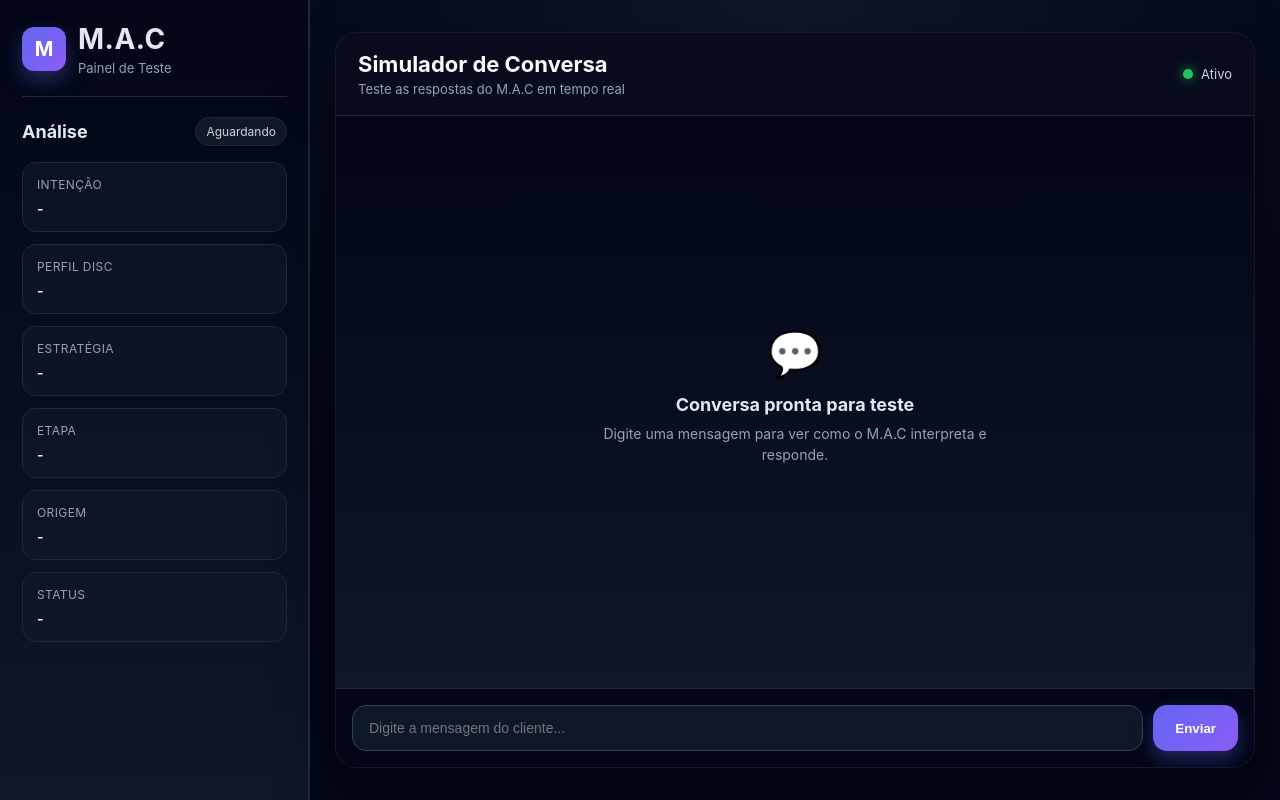
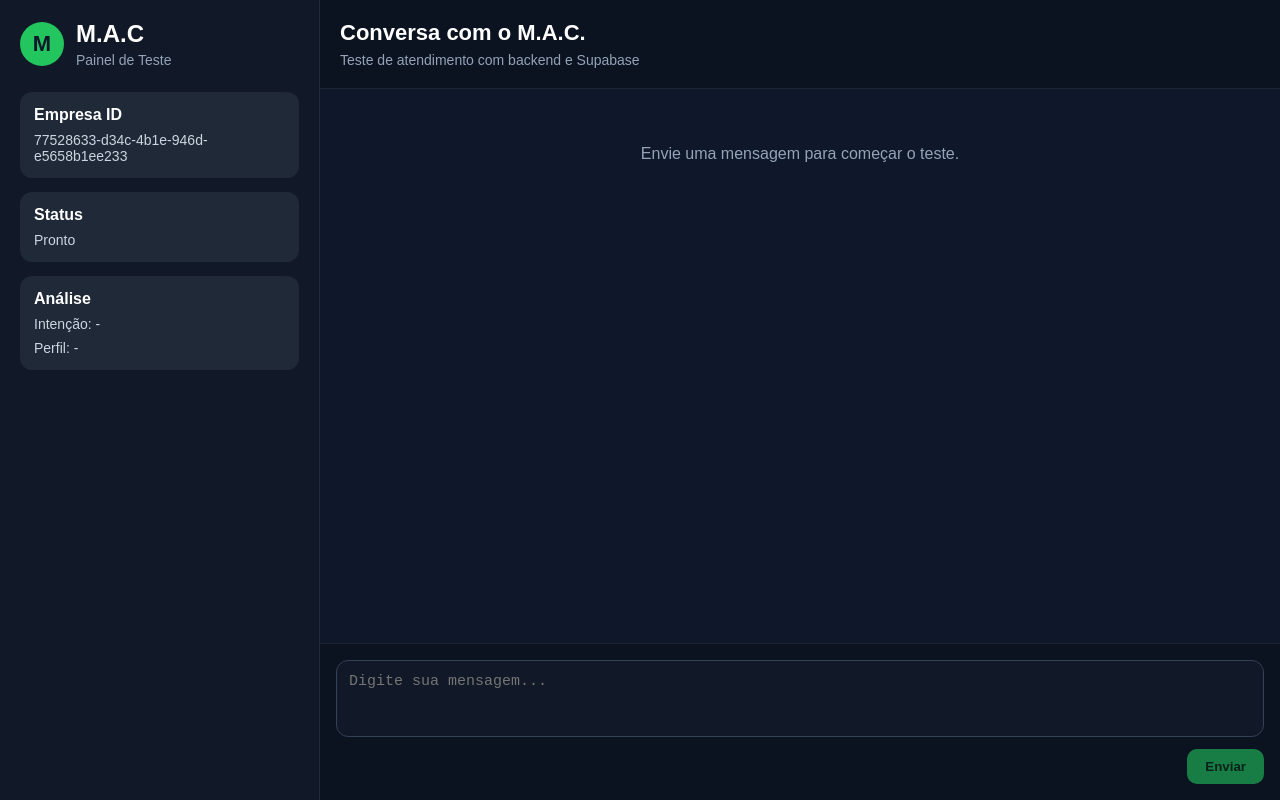
Before and after one commit to bubber28/mac-frontend, a Next.js app: page / in a window 1280 px wide. Built offline with nearby package versions, Linux system fonts and the light colour scheme.

Commit message:
Refactor API call and improve UI elements

```diff
--- a/app/page.js
+++ b/app/page.js
@@ -1,5 +1,8 @@
 "use client";
+
 import { useState, useRef, useEffect } from "react";
+
+const EMPRESA_ID = "77528633-d34c-4b1e-946d-e5658b1ee233";
 
 export default function Page() {
   const [msg, setMsg] = useState("");
@@ -12,7 +15,7 @@ export default function Page() {
     if (chatRef.current) {
       chatRef.current.scrollTo({
         top: chatRef.current.scrollHeight,
-        behavior: "smooth"
+        behavior: "smooth",
       });
     }
   }, [conversa, loading]);
@@ -24,7 +27,7 @@ export default function Page() {
 
     const mensagemUsuario = {
       tipo: "cliente",
-      texto: textoCliente
+      texto: textoCliente,
     };
 
     setConversa((prev) => [...prev, mensagemUsuario]);
@@ -32,19 +35,19 @@ export default function Page() {
     setMsg("");
 
     try {
-      // === CORREÇÃO FEITA AQUI ===
-      const res = await fetch(`${process.env.NEXT_PUBLIC_API_URL}/chat`, {
+      const baseUrl = (process.env.NEXT_PUBLIC_API_URL || "").replace(/\/$/, "");
+      const res = await fetch(`${baseUrl}/chat`, {
         method: "POST",
         headers: {
-          "Content-Type": "application/json"
+          "Content-Type": "application/json",
         },
         body: JSON.stringify({
-          empresa_id: 2,
+          empresa_id: EMPRESA_ID,
           nome: "Cliente Teste",
           telefone: "31999999999",
           canal: "whatsapp",
-          mensagem: textoCliente
-        })
+          mensagem: textoCliente,
+        }),
       });
 
       let data = null;
@@ -55,7 +58,7 @@ export default function Page() {
       } catch {
         data = {
           error: "Resposta não veio em JSON",
-          details: textoBruto || "Sem conteúdo retornado pelo servidor."
+          details: textoBruto || "Sem conteúdo retornado pelo servidor.",
         };
       }
 
@@ -70,22 +73,29 @@ export default function Page() {
 
       const mensagemMac = {
         tipo: "mac",
-        texto: textoResposta
+        texto: textoResposta,
       };
 
       setConversa((prev) => [...prev, mensagemMac]);
-      setAnalise(data);
+      setAnalise(data?.analise || null);
     } catch (erro) {
       console.error("ERRO FRONTEND:", erro);
       setConversa((prev) => [
         ...prev,
         {
           tipo: "mac",
-          texto: "Erro ao conectar com o servidor."
-        }
+          texto: "Erro ao conectar com o servidor.",
+        },
       ]);
     } finally {
       setLoading(false);
+    }
+  };
+
+  const onKeyDown = (e) => {
+    if (e.key === "Enter" && !e.shiftKey) {
+      e.preventDefault();
+      enviarMensagem();
     }
   };
 
@@ -99,66 +109,42 @@ export default function Page() {
             <p style={styles.sidebarSubtitle}>Painel de Teste</p>
           </div>
         </div>
-        <hr style={styles.hr} />
-        <div style={styles.analysisHeaderRow}>
-          <h3 style={styles.sidebarTitle}>Análise</h3>
-          <span style={styles.statusBadge}>
-            {analise?.ok === true ? "Online" : analise?.error ? "Erro" : "Aguardando"}
-          </span>
+
+        <div style={styles.infoBox}>
+          <strong>Empresa ID</strong>
+          <p style={styles.infoText}>{EMPRESA_ID}</p>
         </div>
-        <div style={styles.analysisGrid}>
-          <div style={styles.analysisCard}>
-            <p style={styles.label}>Intenção</p>
-            <p style={styles.value}>{analise?.analiseMensagem?.intencaoDetectada || "-"}</p>
+
+        <div style={styles.infoBox}>
+          <strong>Status</strong>
+          <p style={styles.infoText}>{loading ? "Respondendo..." : "Pronto"}</p>
         </div>
-          <div style={styles.analysisCard}>
-            <p style={styles.label}>Perfil DISC</p>
-            <p style={styles.value}>{analise?.analiseMensagem?.perfilHipotese || "-"}</p>
+
+        <div style={styles.infoBox}>
+          <strong>Análise</strong>
+          <p style={styles.infoText}>
+            Intenção: {analise?.intencao_detectada || "-"}
+          </p>
+          <p style={styles.infoText}>
+            Perfil: {analise?.perfil_hipotese || "-"}
+          </p>
         </div>
-          <div style={styles.analysisCard}>
-            <p style={styles.label}>Estratégia</p>
-            <p style={styles.value}>{analise?.analiseMensagem?.estrategia || "-"}</p>
-          </div>
-          <div style={styles.analysisCard}>
-            <p style={styles.label}>Etapa</p>
-            <p style={styles.value}>{analise?.estadoConversa?.etapa_conversa || "-"}</p>
-          </div>
-          <div style={styles.analysisCard}>
-            <p style={styles.label}>Origem</p>
-            <p style={styles.value}>{analise?.origem_resposta || "-"}</p>
-          </div>
-          <div style={styles.analysisCard}>
-            <p style={styles.label}>Status</p>
-            <p style={styles.value}>
-              {analise?.ok === true ? "OK" : analise?.error ? "Erro" : "-"}
+      </aside>
+
+      <main style={styles.main}>
+        <div style={styles.chatHeader}>
+          <div>
+            <h2 style={styles.chatTitle}>Conversa com o M.A.C.</h2>
+            <p style={styles.chatSubtitle}>
+              Teste de atendimento com backend e Supabase
             </p>
           </div>
         </div>
-      </aside>
 
-      <main style={styles.chatArea}>
-        <div style={styles.chatShell}>
-          <div style={styles.header}>
-            <div>
-              <div style={styles.headerTitle}>Simulador de Conversa</div>
-              <div style={styles.headerSub}>
-                Teste as respostas do M.A.C em tempo real
-              </div>
-            </div>
-            <div style={styles.headerDotWrap}>
-              <span style={styles.headerDot} />
-              <span style={styles.headerStatus}>Ativo</span>
-            </div>
-          </div>
-
-          <div style={styles.chat} ref={chatRef}>
+        <div ref={chatRef} style={styles.chatArea}>
           {conversa.length === 0 && (
             <div style={styles.emptyState}>
-                <div style={styles.emptyIcon}>💬</div>
-                <p style={styles.emptyTitle}>Conversa pronta para teste</p>
-                <p style={styles.emptyText}>
-                  Digite uma mensagem para ver como o M.A.C interpreta e responde.
-                </p>
+              Envie uma mensagem para começar o teste.
             </div>
           )}
 
@@ -166,66 +152,56 @@ export default function Page() {
             <div
               key={index}
               style={{
-                  display: "flex",
-                  flexDirection: "column",
-                  alignItems: item.tipo === "cliente" ? "flex-end" : "flex-start"
+                ...styles.messageRow,
+                justifyContent:
+                  item.tipo === "cliente" ? "flex-end" : "flex-start",
               }}
             >
-                <span style={styles.messageTag}>
-                  {item.tipo === "cliente" ? "Cliente" : "M.A.C"}
-                </span>
               <div
                 style={{
-                    ...styles.bubble,
-                    alignSelf: item.tipo === "cliente" ? "flex-end" : "flex-start",
-                    background: item.tipo === "cliente" ? "#6366f1" : "#0f172a",
-                    color: "#ffffff",
-                    borderBottomRightRadius: item.tipo === "cliente" ? 6 : 16,
-                    borderBottomLeftRadius: item.tipo === "cliente" ? 16 : 6,
-                    boxShadow: "0 6px 18px rgba(0,0,0,0.25)"
+                  ...styles.messageBubble,
+                  ...(item.tipo === "cliente"
+                    ? styles.clienteBubble
+                    : styles.macBubble),
                 }}
               >
-                  {item.texto}
+                <div style={styles.messageLabel}>
+                  {item.tipo === "cliente" ? "Cliente" : "M.A.C"}
+                </div>
+                <div style={styles.messageText}>{item.texto}</div>
               </div>
             </div>
           ))}
 
           {loading && (
-              <div style={styles.loadingWrap}>
-                <div style={styles.typingBubble}>
-                  <span style={styles.dot} />
-                  <span style={styles.dot} />
-                  <span style={styles.dot} />
+            <div style={styles.messageRow}>
+              <div style={{ ...styles.messageBubble, ...styles.macBubble }}>
+                <div style={styles.messageLabel}>M.A.C</div>
+                <div style={styles.messageText}>Digitando...</div>
               </div>
-                <p style={styles.loadingText}>M.A.C está pensando…</p>
             </div>
           )}
         </div>
 
         <div style={styles.inputArea}>
-            <input
+          <textarea
             value={msg}
             onChange={(e) => setMsg(e.target.value)}
-              placeholder="Digite a mensagem do cliente..."
-              style={styles.input}
-              onKeyDown={(e) => {
-                if (e.key === "Enter") {
-                  enviarMensagem();
-                }
-              }}
+            onKeyDown={onKeyDown}
+            placeholder="Digite sua mensagem..."
+            style={styles.textarea}
+            rows={3}
           />
           <button
             onClick={enviarMensagem}
+            disabled={loading || !msg.trim()}
             style={{
-                ...styles.button,
-                opacity: loading ? 0.75 : 1,
-                cursor: loading ? "not-allowed" : "pointer"
+              ...styles.sendButton,
+              opacity: loading || !msg.trim() ? 0.6 : 1,
             }}
-              disabled={loading}
           >
             {loading ? "Enviando..." : "Enviar"}
           </button>
-          </div>
         </div>
       </main>
     </div>
@@ -234,256 +210,152 @@ export default function Page() {
 
 const styles = {
   container: {
+    minHeight: "100vh",
     display: "flex",
-    height: "100vh",
-    fontFamily: "Inter, Arial, sans-serif",
-    background: "#020617"
+    flexDirection: "row",
+    background: "#0f172a",
+    color: "#fff",
+    fontFamily: "Arial, sans-serif",
+    gap: 0,
+    flexWrap: "wrap",
   },
   sidebar: {
-    width: 310,
-    background: "linear-gradient(180deg, #020617 0%, #0f172a 100%)",
-    color: "#e2e8f0",
-    padding: 22,
-    overflowY: "auto",
-    borderRight: "1px solid #1e293b",
-    boxShadow: "inset -1px 0 0 #1e293b"
+    width: "100%",
+    maxWidth: 320,
+    background: "#111827",
+    padding: 20,
+    boxSizing: "border-box",
+    borderRight: "1px solid rgba(255,255,255,0.08)",
   },
   brandArea: {
     display: "flex",
     alignItems: "center",
-    gap: 12
+    gap: 12,
+    marginBottom: 24,
   },
   logoCircle: {
     width: 44,
     height: 44,
-    borderRadius: 12,
-    background: "linear-gradient(135deg, #6366f1 0%, #8b5cf6 100%)",
+    borderRadius: "50%",
+    background: "#22c55e",
+    color: "#0f172a",
     display: "flex",
     alignItems: "center",
     justifyContent: "center",
-    color: "#fff",
-    fontWeight: "700",
-    fontSize: 20,
-    boxShadow: "0 8px 20px rgba(99,102,241,0.35)"
+    fontWeight: "bold",
+    fontSize: 22,
+    flexShrink: 0,
   },
   logoText: {
     margin: 0,
-    fontSize: 28,
-    fontWeight: "700",
-    letterSpacing: "0.5px"
+    fontSize: 24,
   },
   sidebarSubtitle: {
+    margin: "4px 0 0 0",
+    fontSize: 14,
     color: "#94a3b8",
-    marginTop: 4,
-    marginBottom: 0,
-    fontSize: 13
   },
-  hr: {
-    border: "none",
-    borderTop: "1px solid #1e293b",
-    margin: "20px 0"
+  infoBox: {
+    background: "#1f2937",
+    borderRadius: 12,
+    padding: 14,
+    marginBottom: 14,
   },
-  analysisHeaderRow: {
+  infoText: {
+    margin: "8px 0 0 0",
+    fontSize: 14,
+    color: "#cbd5e1",
+    wordBreak: "break-word",
+  },
+  main: {
+    flex: 1,
+    minWidth: 0,
     display: "flex",
-    alignItems: "center",
-    justifyContent: "space-between",
-    marginBottom: 16
+    flexDirection: "column",
+    minHeight: "100vh",
   },
-  sidebarTitle: {
+  chatHeader: {
+    padding: 20,
+    borderBottom: "1px solid rgba(255,255,255,0.08)",
+    background: "#0b1220",
+  },
+  chatTitle: {
     margin: 0,
-    fontSize: 18,
-    fontWeight: "700"
+    fontSize: 22,
   },
-  statusBadge: {
-    fontSize: 12,
-    padding: "6px 10px",
-    borderRadius: 999,
-    background: "#111827",
-    color: "#cbd5e1",
-    border: "1px solid #1f2937"
-  },
-  analysisGrid: {
-    display: "grid",
-    gap: 12
-  },
-  analysisCard: {
-    background: "rgba(15, 23, 42, 0.7)",
-    border: "1px solid #1e293b",
-    borderRadius: 14,
-    padding: 14
-  },
-  label: {
-    margin: 0,
+  chatSubtitle: {
+    margin: "6px 0 0 0",
     color: "#94a3b8",
-    fontSize: 12,
-    textTransform: "uppercase",
-    letterSpacing: "0.4px"
-  },
-  value: {
-    marginTop: 8,
-    marginBottom: 0,
-    color: "#f8fafc",
     fontSize: 14,
-    fontWeight: "600",
-    wordBreak: "break-word"
   },
   chatArea: {
     flex: 1,
-    display: "flex",
-    justifyContent: "center",
-    alignItems: "center",
-    background: "radial-gradient(circle at top, #0f172a 0%, #020617 70%)",
-    padding: 24
-  },
-  chatShell: {
-    width: "100%",
-    maxWidth: 920,
-    height: "92vh",
-    display: "flex",
-    flexDirection: "column",
-    borderRadius: 22,
-    overflow: "hidden",
-    boxShadow: "0 25px 60px rgba(0,0,0,0.45)",
-    border: "1px solid rgba(148,163,184,0.12)",
-    background: "#020617"
-  },
-  header: {
-    padding: "18px 22px",
-    borderBottom: "1px solid #1e293b",
-    background: "rgba(255,255,255,0.02)",
-    display: "flex",
-    alignItems: "center",
-    justifyContent: "space-between"
-  },
-  headerTitle: {
-    fontSize: 22,
-    fontWeight: "700",
-    color: "#f8fafc"
-  },
-  headerSub: {
-    marginTop: 4,
-    fontSize: 13,
-    color: "#94a3b8"
-  },
-  headerDotWrap: {
-    display: "flex",
-    alignItems: "center",
-    gap: 8
-  },
-  headerDot: {
-    width: 10,
-    height: 10,
-    borderRadius: "50%",
-    background: "#22c55e",
-    boxShadow: "0 0 12px rgba(34,197,94,0.8)"
-  },
-  headerStatus: {
-    fontSize: 13,
-    color: "#cbd5e1"
-  },
-  chat: {
-    flex: 1,
-    padding: 20,
-    display: "flex",
-    flexDirection: "column",
-    gap: 14,
     overflowY: "auto",
-    background:
-      "linear-gradient(180deg, rgba(2,6,23,1) 0%, rgba(15,23,42,1) 100%)"
+    padding: 16,
+    boxSizing: "border-box",
   },
   emptyState: {
-    height: "100%",
+    color: "#94a3b8",
+    textAlign: "center",
+    marginTop: 40,
+  },
+  messageRow: {
     display: "flex",
-    flexDirection: "column",
-    alignItems: "center",
-    justifyContent: "center",
-    textAlign: "center",
-    color: "#94a3b8",
-    padding: 30
+    marginBottom: 12,
   },
-  emptyIcon: {
-    fontSize: 44,
-    marginBottom: 14
+  messageBubble: {
+    maxWidth: "85%",
+    padding: 12,
+    borderRadius: 14,
+    boxSizing: "border-box",
   },
-  emptyTitle: {
-    margin: 0,
-    fontSize: 18,
-    fontWeight: "700",
-    color: "#e2e8f0"
+  clienteBubble: {
+    background: "#22c55e",
+    color: "#06230f",
   },
-  emptyText: {
-    marginTop: 8,
-    maxWidth: 420,
-    fontSize: 14,
-    lineHeight: 1.5
+  macBubble: {
+    background: "#1e293b",
+    color: "#fff",
   },
-  messageTag: {
-    fontSize: 11,
-    color: "#94a3b8",
+  messageLabel: {
+    fontSize: 12,
+    fontWeight: "bold",
     marginBottom: 6,
-    paddingLeft: 4,
-    paddingRight: 4
+    opacity: 0.8,
   },
-  bubble: {
-    maxWidth: "75%",
-    padding: "12px 14px",
-    borderRadius: 16,
-    fontSize: 14,
-    lineHeight: 1.6,
+  messageText: {
     whiteSpace: "pre-wrap",
-    wordBreak: "break-word"
-  },
-  loadingWrap: {
-    display: "flex",
-    flexDirection: "column",
-    alignItems: "flex-start",
-    gap: 8
-  },
-  typingBubble: {
-    display: "flex",
-    alignItems: "center",
-    gap: 6,
-    background: "#0f172a",
-    border: "1px solid #1e293b",
-    padding: "12px 14px",
-    borderRadius: 16,
-    width: "fit-content"
-  },
-  dot: {
-    width: 8,
-    height: 8,
-    borderRadius: "50%",
-    background: "#94a3b8"
-  },
-  loadingText: {
-    color: "#94a3b8",
-    fontSize: 13,
-    margin: 0
+    lineHeight: 1.45,
+    wordBreak: "break-word",
   },
   inputArea: {
     padding: 16,
-    borderTop: "1px solid #1e293b",
-    background: "#020617",
+    borderTop: "1px solid rgba(255,255,255,0.08)",
+    background: "#0b1220",
     display: "flex",
-    gap: 10
+    flexDirection: "column",
+    gap: 12,
   },
-  input: {
-    flex: 1,
-    padding: "14px 16px",
-    borderRadius: 14,
+  textarea: {
+    width: "100%",
+    resize: "none",
+    borderRadius: 12,
     border: "1px solid #334155",
+    background: "#111827",
+    color: "#fff",
+    padding: 12,
+    boxSizing: "border-box",
+    fontSize: 15,
     outline: "none",
-    fontSize: 14,
-    background: "#0f172a",
-    color: "#fff"
   },
-  button: {
-    padding: "14px 22px",
+  sendButton: {
+    alignSelf: "flex-end",
+    background: "#22c55e",
+    color: "#052e16",
     border: "none",
-    background: "linear-gradient(135deg, #6366f1 0%, #8b5cf6 100%)",
-    color: "#fff",
-    borderRadius: 14,
-    fontWeight: "700",
-    boxShadow: "0 8px 20px rgba(99,102,241,0.35)"
-  }
+    borderRadius: 10,
+    padding: "10px 18px",
+    fontWeight: "bold",
+    cursor: "pointer",
+  },
 };
```
Lines whose indentation alone changed are shown as unchanged.
